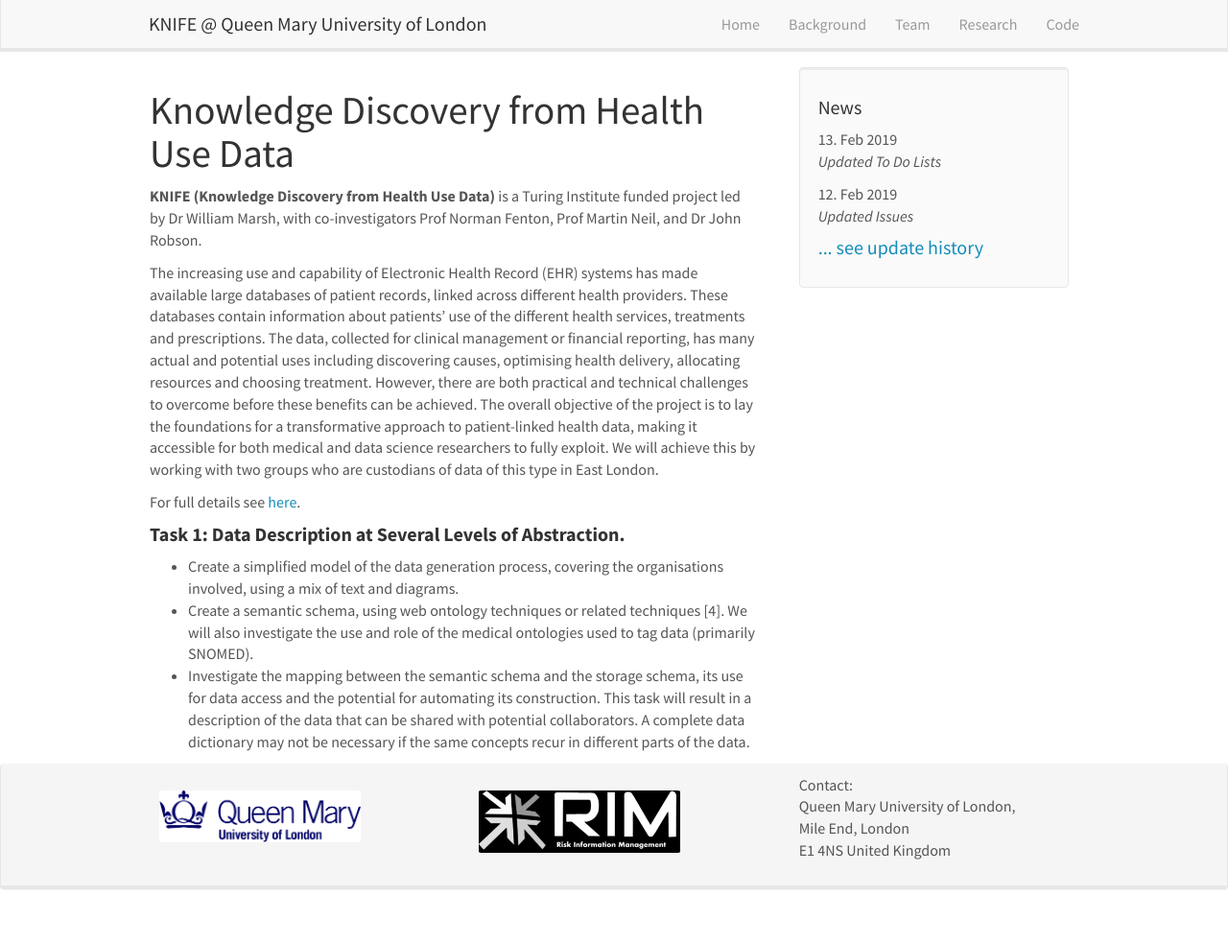
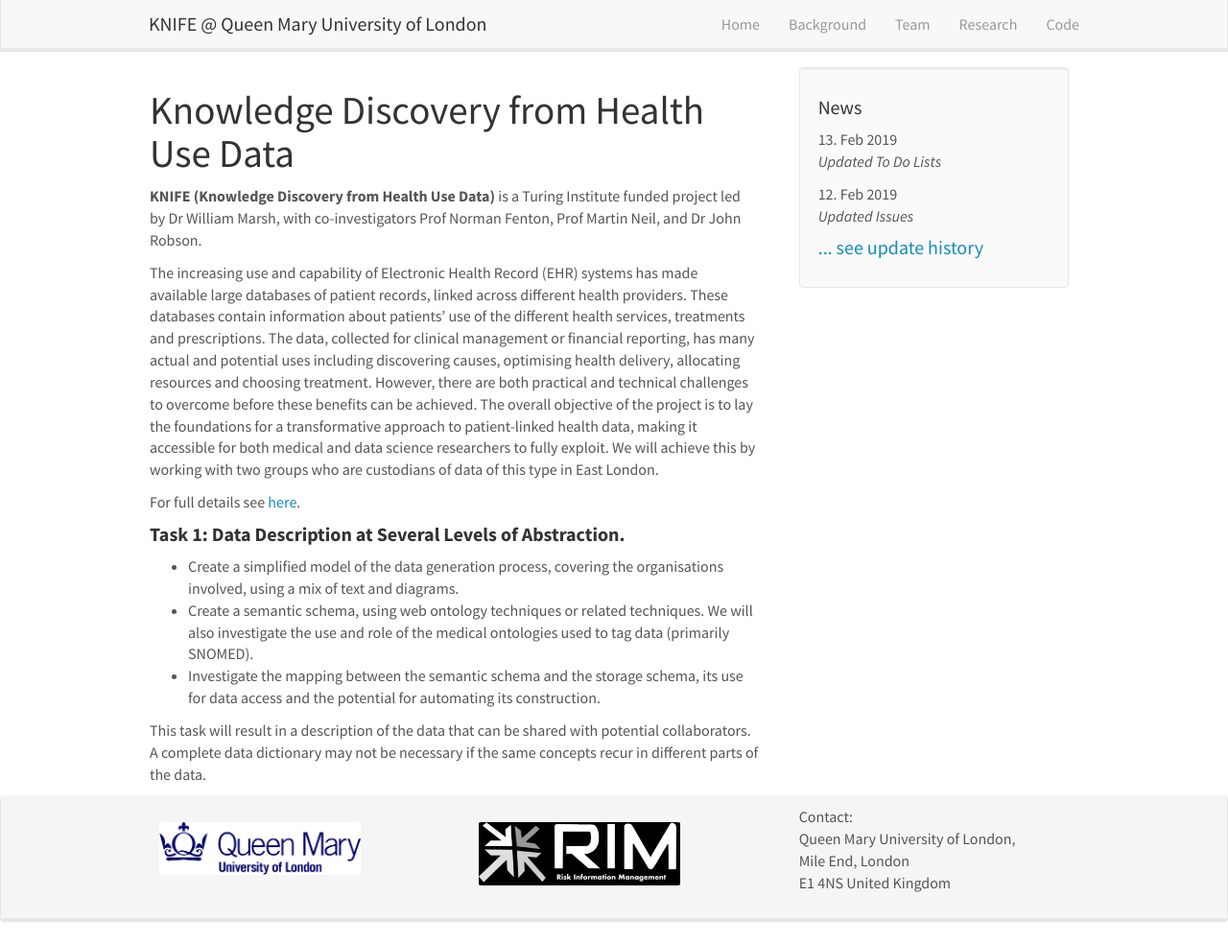
Before and after one commit to knifeqmul/knifeqmul.github.io, a Jekyll site: the page built from _pages/home.md, in a window 1280 px wide and 983 px high. Shown: the whole window at 96% size. Built offline with Jekyll 4.4.1, drawn with Linux system fonts in a browser that asks for light colours; nearby versions of some CDN libraries.

Commit message:
Update home.md

```diff
--- a/_pages/home.md
+++ b/_pages/home.md
@@ -18,11 +18,9 @@
 
 #### **Task 1: Data Description at Several Levels of Abstraction.**
 
-*  Create a simplified model of the data generation process, covering the organisations involved,
-using a mix of text and diagrams.
-*  Create a semantic schema, using web ontology techniques or related techniques [4]. We will
-also investigate the use and role of the medical ontologies used to tag data (primarily SNOMED).
-*  Investigate the mapping between the semantic schema and the storage schema, its use for data
-access and the potential for automating its construction.
+*  Create a simplified model of the data generation process, covering the organisations involved, using a mix of text and diagrams.
+*  Create a semantic schema, using web ontology techniques or related techniques. We will also investigate the use and role of the medical ontologies used to tag data (primarily SNOMED).
+*  Investigate the mapping between the semantic schema and the storage schema, its use for data access and the potential for automating its construction.
+
 This task will result in a description of the data that can be shared with potential collaborators. A
 complete data dictionary may not be necessary if the same concepts recur in different parts of the data.
```
